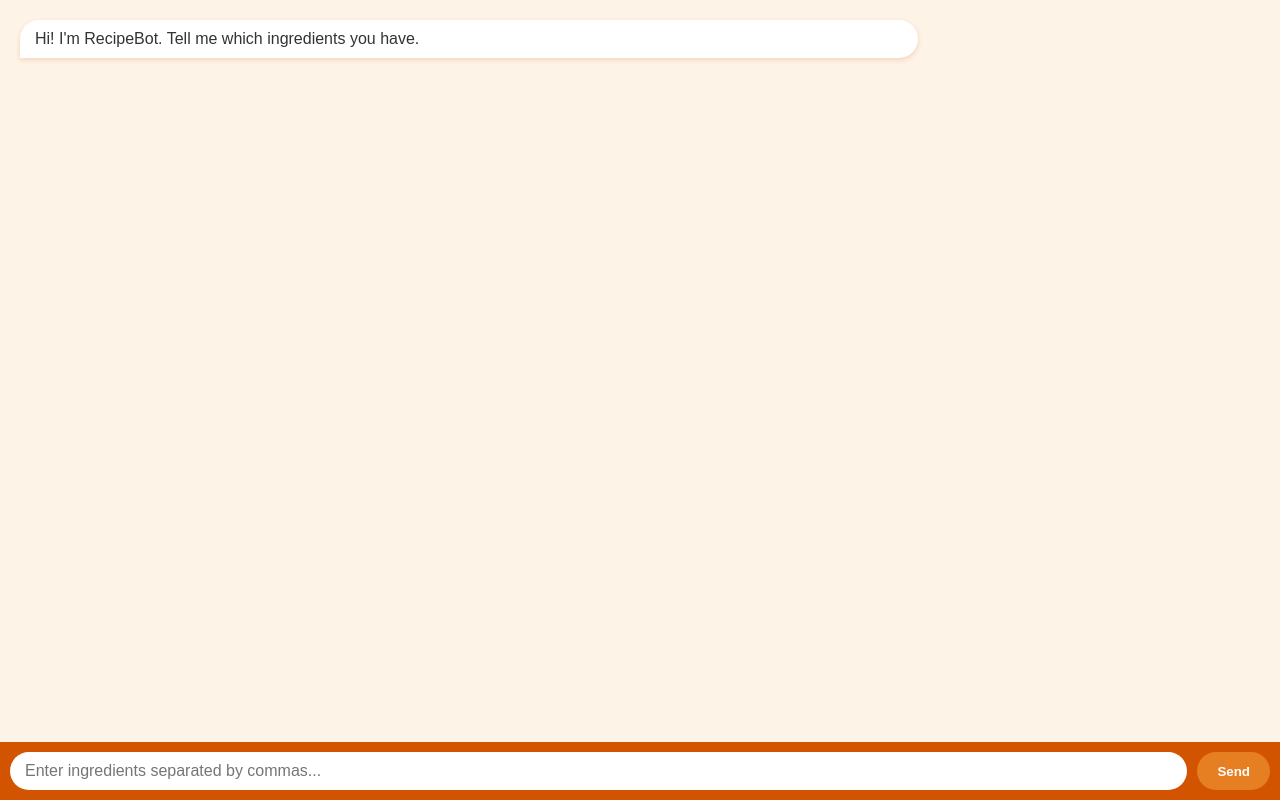
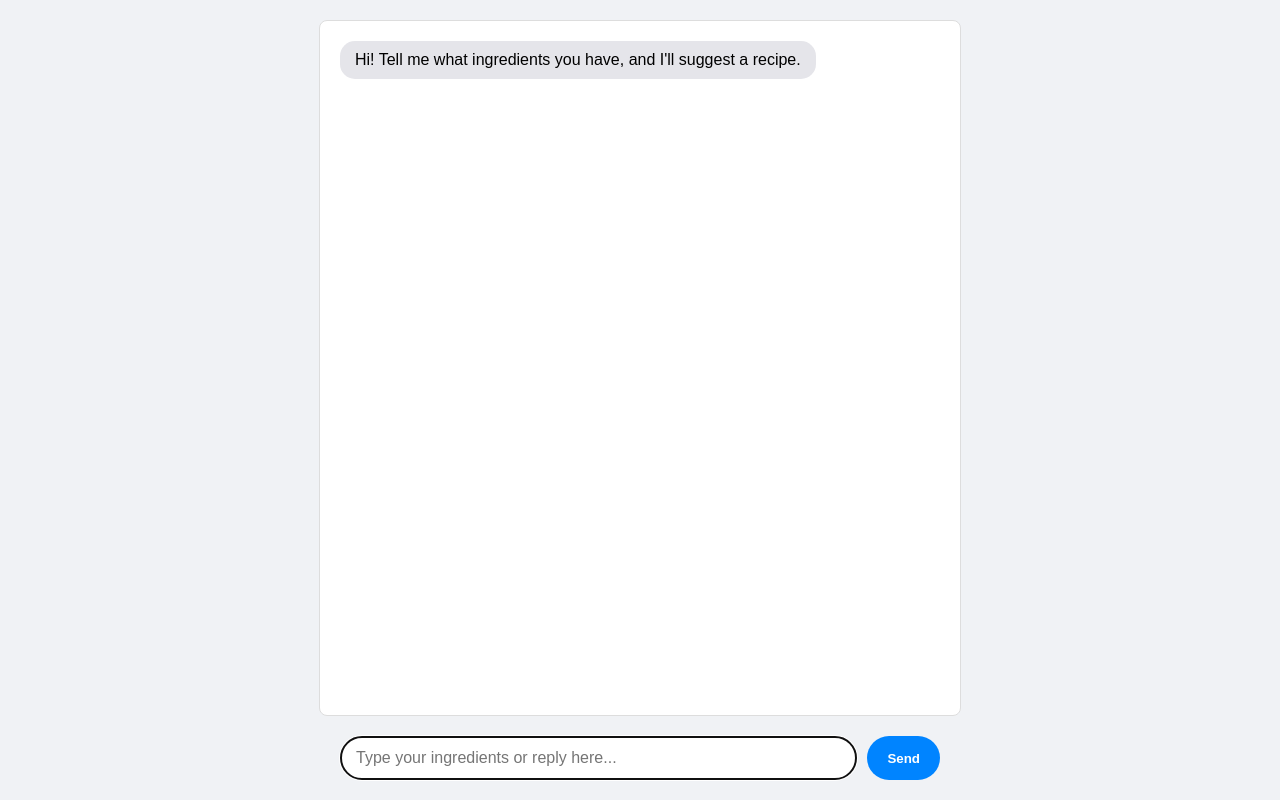
Before and after one commit to nivyarodrigues2020/flask-recipe-app, a Flask app: page / in a window 1280 px wide. Run offline with Flask 2, Linux system fonts and the light colour scheme.

Commit message:
Update chat.html

```diff
--- a/templates/chat.html
+++ b/templates/chat.html
@@ -2,63 +2,136 @@
 <html lang="en">
 <head>
 <meta charset="UTF-8" />
-<title>RecipeBot Chat</title>
+<meta name="viewport" content="width=device-width, initial-scale=1" />
+<title>Recipe Chatbot</title>
 <style>
-  body { font-family: Arial; background: #fdf3e7; margin: 0; display: flex; flex-direction: column; height: 100vh; }
-  #chat { flex: 1; padding: 20px; overflow-y: auto; }
-  .message { max-width: 70%; margin-bottom: 10px; padding: 10px 15px; border-radius: 20px; white-space: pre-line; }
-  .user { background: #d35400; color: white; margin-left: auto; border-bottom-right-radius: 0; }
-  .bot { background: white; color: #333; margin-right: auto; border-bottom-left-radius: 0; box-shadow: 0 2px 5px rgba(211,84,0,0.2); }
-  #inputForm { display: flex; padding: 10px; background: #d35400; }
-  #inputBox { flex: 1; padding: 10px 15px; border-radius: 25px; border: none; font-size: 1em; }
-  #sendBtn { background: #e67e22; border: none; color: white; padding: 10px 20px; margin-left: 10px; border-radius: 25px; cursor: pointer; font-weight: bold; }
-  #sendBtn:hover { background: #d35400; }
+  body {
+    font-family: Arial, sans-serif;
+    background: #f0f2f5;
+    display: flex;
+    flex-direction: column;
+    height: 100vh;
+    margin: 0;
+  }
+  #chatbox {
+    flex-grow: 1;
+    padding: 20px;
+    overflow-y: auto;
+    background: white;
+    border: 1px solid #ddd;
+    margin: 20px auto;
+    width: 90%;
+    max-width: 600px;
+    border-radius: 8px;
+  }
+  .message {
+    margin-bottom: 15px;
+    max-width: 80%;
+    padding: 10px 15px;
+    border-radius: 15px;
+    clear: both;
+  }
+  .user-message {
+    background-color: #0084ff;
+    color: white;
+    float: right;
+    text-align: right;
+  }
+  .bot-message {
+    background-color: #e5e5ea;
+    color: black;
+    float: left;
+    text-align: left;
+    white-space: pre-line; /* preserve line breaks */
+  }
+  #input-area {
+    width: 90%;
+    max-width: 600px;
+    margin: 0 auto 20px auto;
+    display: flex;
+  }
+  #user-input {
+    flex-grow: 1;
+    padding: 12px 15px;
+    border-radius: 25px;
+    border: 1px solid #ccc;
+    font-size: 16px;
+  }
+  #send-btn {
+    background-color: #0084ff;
+    border: none;
+    color: white;
+    font-weight: bold;
+    padding: 12px 20px;
+    margin-left: 10px;
+    border-radius: 25px;
+    cursor: pointer;
+  }
+  #send-btn:hover {
+    background-color: #006fcc;
+  }
 </style>
 </head>
 <body>
 
-<div id="chat">
-  <div class="message bot">Hi! I'm RecipeBot. Tell me which ingredients you have.</div>
+<div id="chatbox"></div>
+
+<div id="input-area">
+  <input type="text" id="user-input" placeholder="Type your ingredients or reply here..." autocomplete="off" />
+  <button id="send-btn">Send</button>
 </div>
 
-<form id="inputForm">
-  <input id="inputBox" type="text" placeholder="Enter ingredients separated by commas..." autocomplete="off" required />
-  <button id="sendBtn" type="submit">Send</button>
-</form>
+<script>
+  const chatbox = document.getElementById('chatbox');
+  const userInput = document.getElementById('user-input');
+  const sendBtn = document.getElementById('send-btn');
 
-<script>
-  const chat = document.getElementById('chat');
-  const inputForm = document.getElementById('inputForm');
-  const inputBox = document.getElementById('inputBox');
-
-  function addMessage(text, className) {
-    const div = document.createElement('div');
-    div.className = 'message ' + className;
-    div.textContent = text;
-    chat.appendChild(div);
-    chat.scrollTop = chat.scrollHeight;
+  function appendMessage(text, sender) {
+    const msgDiv = document.createElement('div');
+    msgDiv.classList.add('message');
+    msgDiv.classList.add(sender === 'user' ? 'user-message' : 'bot-message');
+    msgDiv.textContent = text;
+    chatbox.appendChild(msgDiv);
+    chatbox.scrollTop = chatbox.scrollHeight;
   }
 
-  inputForm.addEventListener('submit', async (e) => {
-    e.preventDefault();
-    const message = inputBox.value.trim();
+  async function sendMessage() {
+    const message = userInput.value.trim();
     if (!message) return;
-    addMessage(message, 'user');
-    inputBox.value = '';
+    appendMessage(message, 'user');
+    userInput.value = '';
+    userInput.disabled = true;
+    sendBtn.disabled = true;
 
-    const response = await fetch('/chat', {
-      method: 'POST',
-      headers: { 'Content-Type': 'application/json' },
-      body: JSON.stringify({ message }),
-    });
+    try {
+      const response = await fetch('/chat', {
+        method: 'POST',
+        headers: {'Content-Type': 'application/json'},
+        body: JSON.stringify({message})
+      });
+      const data = await response.json();
+      appendMessage(data.reply, 'bot');
+    } catch (err) {
+      appendMessage("Sorry, something went wrong. Please try again.", 'bot');
+    }
 
-    if (response.ok) {
-      const data = await response.json();
-      addMessage(data.reply, 'bot');
-    } else {
-      addMessage("Oops, something went wrong.", 'bot');
+    userInput.disabled = false;
+    sendBtn.disabled = false;
+    userInput.focus();
+  }
+
+  sendBtn.addEventListener('click', sendMessage);
+
+  userInput.addEventListener('keydown', function(e) {
+    if (e.key === 'Enter') {
+      e.preventDefault();
+      sendMessage();
     }
   });
+
+  // Optional: greet the user on load
+  appendMessage("Hi! Tell me what ingredients you have, and I'll suggest a recipe.", 'bot');
+  userInput.focus();
 </script>
 
 </body>
```
